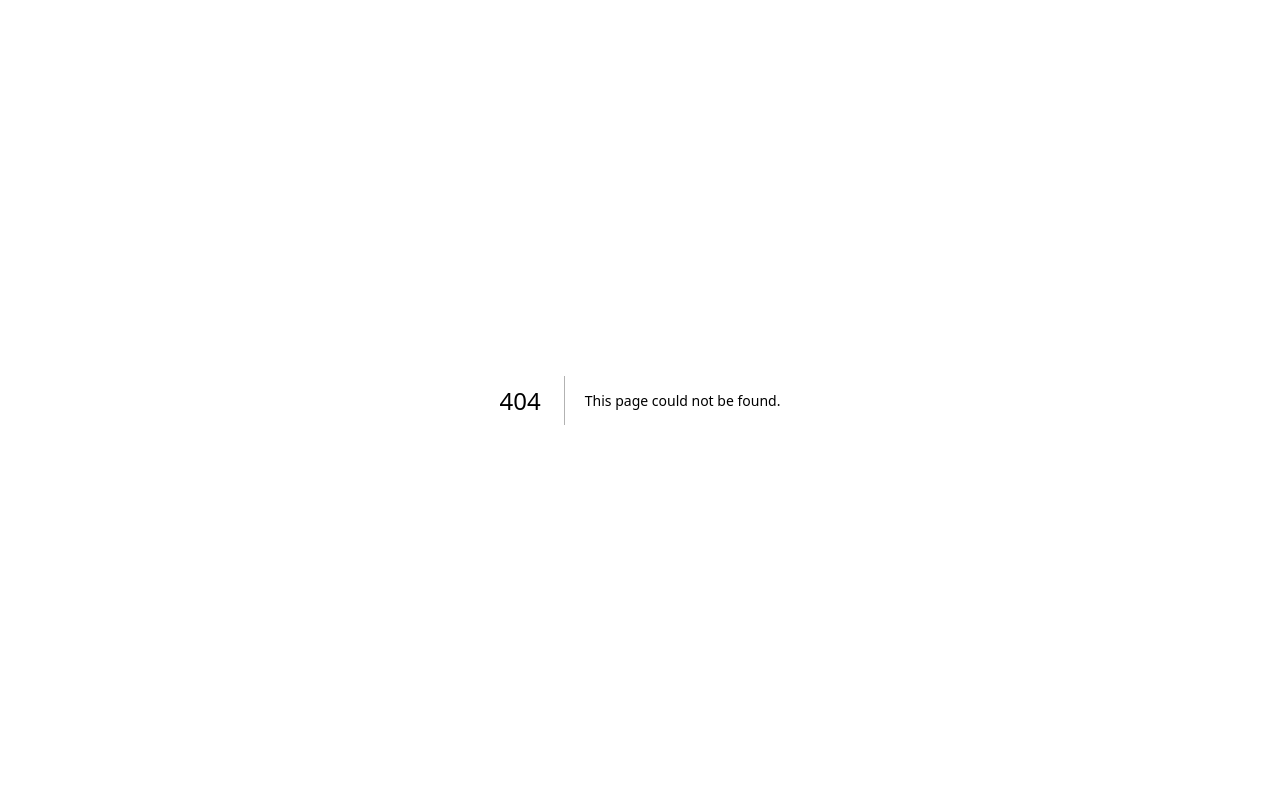
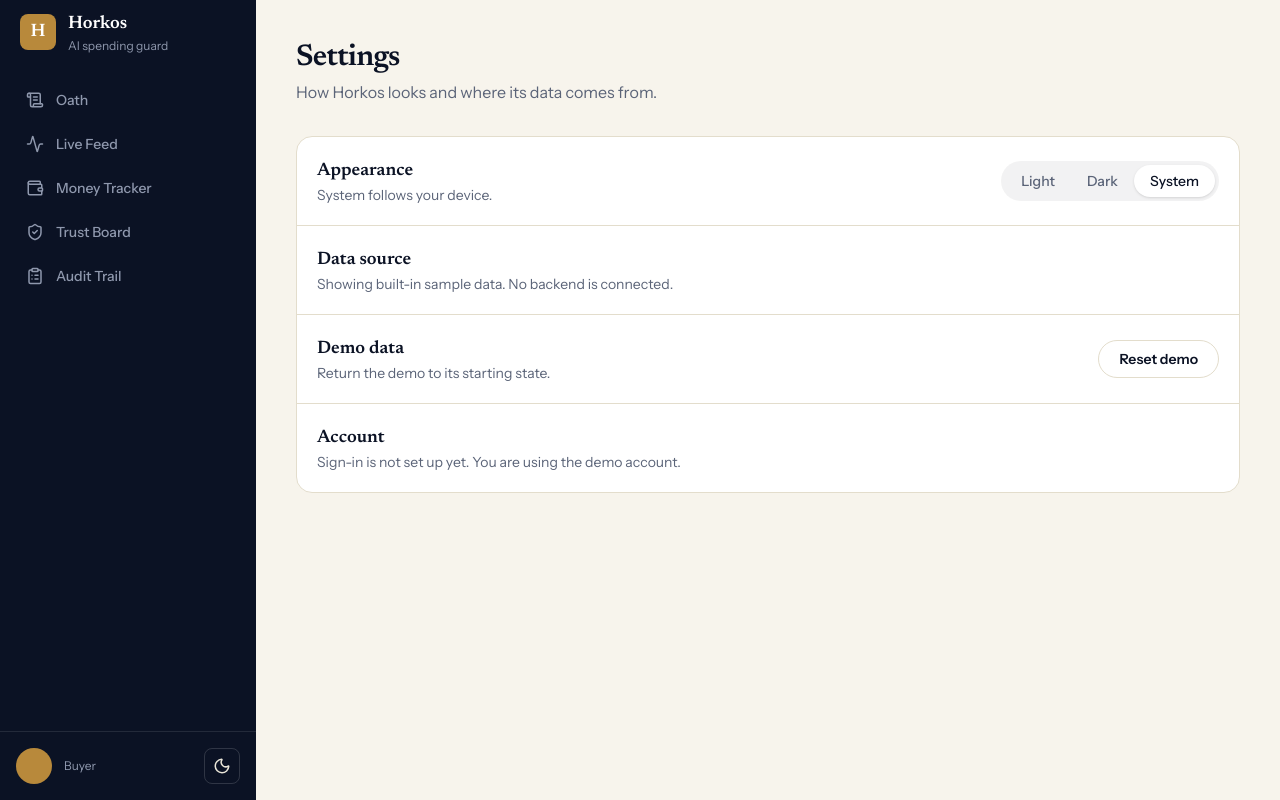
Before and after one commit to abbie-software/Horkos, a Next.js app in the folder frontend/: page /settings in a window 1280 px wide. Before the commit this address had no page. Built offline with nearby package versions, Linux system fonts and the light colour scheme; no server answers.

Commit message:
made a page for the settings screen

```diff
--- /dev/null
+++ b/frontend/src/app/(app)/settings/page.tsx
@@ -0,0 +1,107 @@
+"use client";
+
+import { useEffect, useState } from "react";
+import PageHeader from "@/components/PageHeader";
+import { resetDemo } from "@/lib/api";
+
+type Mode = "light" | "dark" | "system";
+
+function applyTheme(mode: Mode) {
+  const dark =
+    mode === "dark" ||
+    (mode === "system" && window.matchMedia("(prefers-color-scheme: dark)").matches);
+  document.documentElement.classList.toggle("dark", dark);
+  try {
+    if (mode === "system") localStorage.removeItem("horkos-theme");
+    else localStorage.setItem("horkos-theme", mode);
+  } catch {}
+}
+
+export default function SettingsPage() {
+  const [mode, setMode] = useState<Mode>("system");
+  const [busy, setBusy] = useState(false);
+  const [note, setNote] = useState<string | null>(null);
+  const live = process.env.NEXT_PUBLIC_USE_MOCKS === "false";
+
+  useEffect(() => {
+    try {
+      const saved = localStorage.getItem("horkos-theme");
+      setMode(saved === "dark" || saved === "light" ? saved : "system");
+    } catch {}
+  }, []);
+
+  async function reset() {
+    setBusy(true);
+    setNote(null);
+    try {
+      await resetDemo();
+      setNote("Demo data reset.");
+    } catch (e) {
+      setNote(e instanceof Error ? e.message : "Could not reset the demo.");
+    } finally {
+      setBusy(false);
+    }
+  }
+
+  return (
+    <>
+      <PageHeader title="Settings" subtitle="How Horkos looks and where its data comes from." />
+      <div className="divide-y divide-border rounded-2xl border border-border bg-card">
+        <section className="flex flex-wrap items-center justify-between gap-4 p-5">
+          <div>
+            <h2 className="font-serif text-lg font-semibold">Appearance</h2>
+            <p className="text-sm text-muted">System follows your device.</p>
+          </div>
+          <div role="radiogroup" aria-label="Theme" className="flex rounded-full bg-foreground/5 p-1">
+            {(["light", "dark", "system"] as Mode[]).map((m) => (
+              <button
+                key={m}
+                type="button"
+                role="radio"
+                aria-checked={mode === m}
+                onClick={() => {
+                  setMode(m);
+                  applyTheme(m);
+                }}
+                className={`rounded-full px-4 py-1.5 text-sm font-medium capitalize active:scale-[0.97] ${
+                  mode === m ? "bg-card shadow-sm" : "text-muted"
+                }`}
+              >
+                {m}
+              </button>
+            ))}
+          </div>
+        </section>
+
+        <section className="p-5">
+          <h2 className="font-serif text-lg font-semibold">Data source</h2>
+          <p className="text-sm text-muted">
+            {live ? "Connected to the Horkos backend." : "Showing built-in sample data. No backend is connected."}
+          </p>
+        </section>
+
+        <section className="flex flex-wrap items-center justify-between gap-4 p-5">
+          <div>
+            <h2 className="font-serif text-lg font-semibold">Demo data</h2>
+            <p className="text-sm text-muted" aria-live="polite">
+              {note ?? "Return the demo to its starting state."}
+            </p>
+          </div>
+          <button
+            type="button"
+            disabled={busy}
+            onClick={reset}
+            className="rounded-full border border-border px-5 py-2 text-sm font-semibold active:scale-[0.97] disabled:opacity-50"
+          >
+            {busy ? "Resetting" : "Reset demo"}
+          </button>
+        </section>
+
+        <section className="p-5">
+          <h2 className="font-serif text-lg font-semibold">Account</h2>
+          <p className="text-sm text-muted">Sign-in is not set up yet. You are using the demo account.</p>
+        </section>
+      </div>
+    </>
+  );
+}
```
